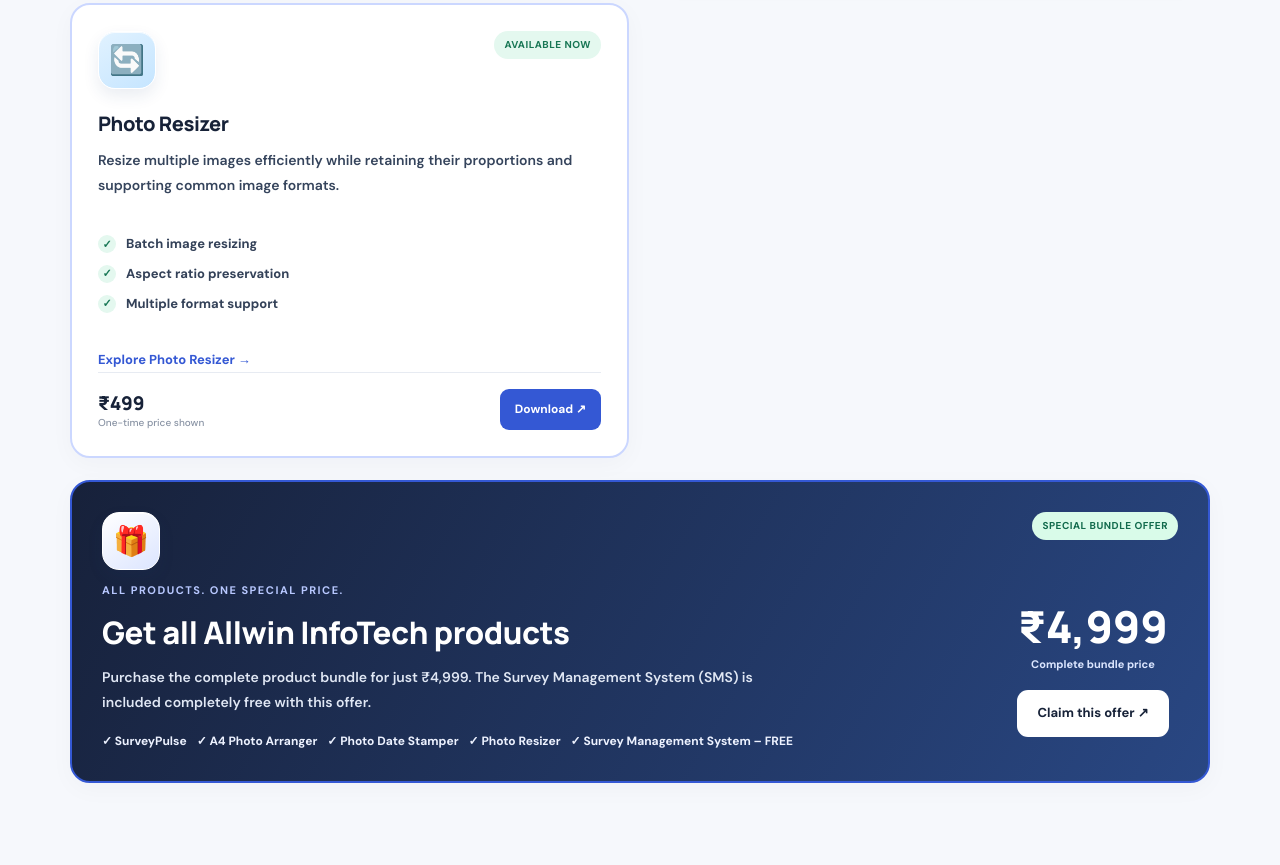
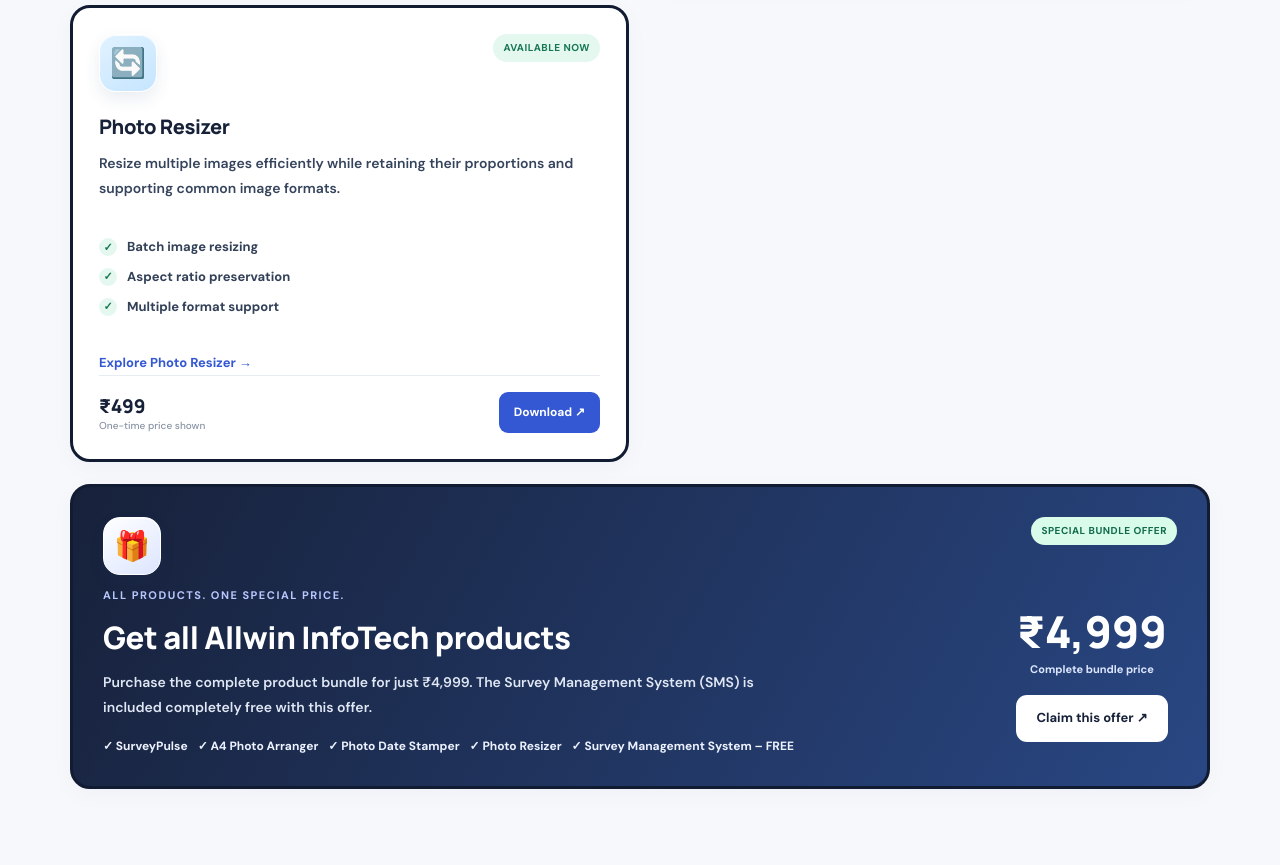
Before and after one commit to patrickalex25-netizen/allwininfotech-website, a plain HTML site: page index.html in a window 1280 px wide. Shown: the part 1916-2781 px from the top of the page. Drawn offline with Linux system fonts and the light colour scheme.

Commit message:
Update card border styles and hero heading text

```diff
--- a/index.html
+++ b/index.html
@@ -35,7 +35,7 @@ h1,h2,h3{font-family:Manrope,sans-serif}.hero h1{font-size:clamp(42px,6vw,68px);
 .section{padding:82px 0}.heading{text-align:center;max-width:680px;margin:0 auto 40px}.kicker{color:var(--blue);font-size:11px;font-weight:800;letter-spacing:1.6px;text-transform:uppercase}
 .heading h2{font-size:clamp(30px,4vw,42px);letter-spacing:-1.3px;margin:9px 0}.heading p{color:var(--muted);font-size:14px}
 .products{display:grid;grid-template-columns:repeat(2,minmax(0,1fr));gap:22px}
-.card{background:white;border:2px solid #cbd7ff;border-radius:20px;padding:26px;box-shadow:0 6px 24px #19284b08;display:flex;flex-direction:column;transition:.25s}
+.card{background:white;border:3px solid #111b32;border-radius:20px;padding:26px;box-shadow:0 6px 24px #19284b08;display:flex;flex-direction:column;transition:.25s}
 .card:hover{transform:translateY(-5px);box-shadow:0 18px 45px #19284b13;border-color:#d5defb}
 .cardtop{display:flex;align-items:flex-start;justify-content:space-between}.iconbox{width:58px;height:58px;border-radius:17px;background:linear-gradient(145deg,#e8edff,#d8e2ff);display:grid;place-items:center;font-size:29px;box-shadow:inset 0 1px 0 #ffffffcc,0 7px 16px #243b7a18;border:1px solid #ffffff;transition:transform .22s,box-shadow .22s}.card:hover .iconbox{transform:translateY(-3px) rotate(-3deg);box-shadow:inset 0 1px 0 #ffffffcc,0 11px 20px #243b7a25}.card:nth-child(1) .iconbox{background:linear-gradient(145deg,#e5eaff,#cbd7ff)}.card:nth-child(2) .iconbox{background:linear-gradient(145deg,#e1f7f1,#bcebdc)}.card:nth-child(3) .iconbox{background:linear-gradient(145deg,#fff0df,#ffdbb5)}.card:nth-child(4) .iconbox{background:linear-gradient(145deg,#f1e9ff,#ddd0ff)}.card:nth-child(5) .iconbox{background:linear-gradient(145deg,#e1f2ff,#c5e5ff)}
 .status{font-size:10px;font-weight:800;text-transform:uppercase;letter-spacing:.5px;padding:6px 10px;border-radius:20px;background:#e4f8ef;color:#177654}.soon{background:#fff3d9;color:#946316}
@@ -81,7 +81,7 @@ body{font-weight:500;-webkit-font-smoothing:antialiased;text-rendering:optimizeL
 <main>
 <section class="hero"><div class="wrap">
 <div class="eyebrow"><span class="dot"></span> Independent software solutions</div>
-<h1>Smart software.<br><span>Made thoughtfully.</span></h1>
+<h1>Useful software.<br><span>Made thoughtfully.</span></h1>
 <p>Practical tools designed to simplify everyday work. Explore our growing collection of focused software for survey management, document workflows and photo management.</p>
 <div class="actions"><a class="btn primary" href="#products">Explore our products&nbsp; →</a><a class="btn outline" href="mailto:allwininfotech25@gmail.com">Contact Allwin InfoTech</a></div>
 </div></section>
@@ -109,7 +109,7 @@ body{font-weight:500;-webkit-font-smoothing:antialiased;text-rendering:optimizeL
 <article class="card"><div class="cardtop"><div class="iconbox">📸</div><span class="status">Available now</span></div><h3>Photo Date Stamper</h3><p class="desc">Add date stamps to photographs with control over the date format, placement and visual style.</p><div class="features"><div class="feature"><span class="tick">✓</span>Batch photo processing</div><div class="feature"><span class="tick">✓</span>Custom date formats</div><div class="feature"><span class="tick">✓</span>Position and style options</div></div><p style="margin-top:10px"><a href="photo-date-stamper.html" style="color:#3458d4;font-size:13px;font-weight:800;text-decoration:none">Explore Photo Date Stamper →</a></p><div class="bottom"><div class="price">₹999<small>One-time price shown</small></div><a class="download" href="https://drive.google.com/file/d/1Je1Liu9zr5Kgs1s3drsb4Y1v3xzqOXGj/view?usp=sharing" target="_blank" rel="noopener noreferrer">Download ↗</a></div></article>
 <article class="card"><div class="cardtop"><div class="iconbox">🔄</div><span class="status">Available now</span></div><h3>Photo Resizer</h3><p class="desc">Resize multiple images efficiently while retaining their proportions and supporting common image formats.</p><div class="features"><div class="feature"><span class="tick">✓</span>Batch image resizing</div><div class="feature"><span class="tick">✓</span>Aspect ratio preservation</div><div class="feature"><span class="tick">✓</span>Multiple format support</div></div><p style="margin-top:10px"><a href="photo-resizer.html" style="color:#3458d4;font-size:13px;font-weight:800;text-decoration:none">Explore Photo Resizer →</a></p><div class="bottom"><div class="price">₹499<small>One-time price shown</small></div><a class="download" href="https://drive.google.com/file/d/1WOP2BEQccUYnQB0Oia4sD2P0utUYuHHG/view?usp=sharing" target="_blank" rel="noopener noreferrer">Download ↗</a></div></article>
 
-<article class="card" style="grid-column:1/-1;border:2px solid #3458d4;background:linear-gradient(120deg,#17213a,#294783);color:#fff;padding:30px">
+<article class="card" style="grid-column:1/-1;border:3px solid #111b32;background:linear-gradient(120deg,#17213a,#294783);color:#fff;padding:30px">
   <div class="cardtop">
     <div class="iconbox" style="background:linear-gradient(145deg,#fff,#dce5ff)">🎁</div>
     <span class="status" style="background:#d9fbe9;color:#126b4d">Special bundle offer</span>
```
